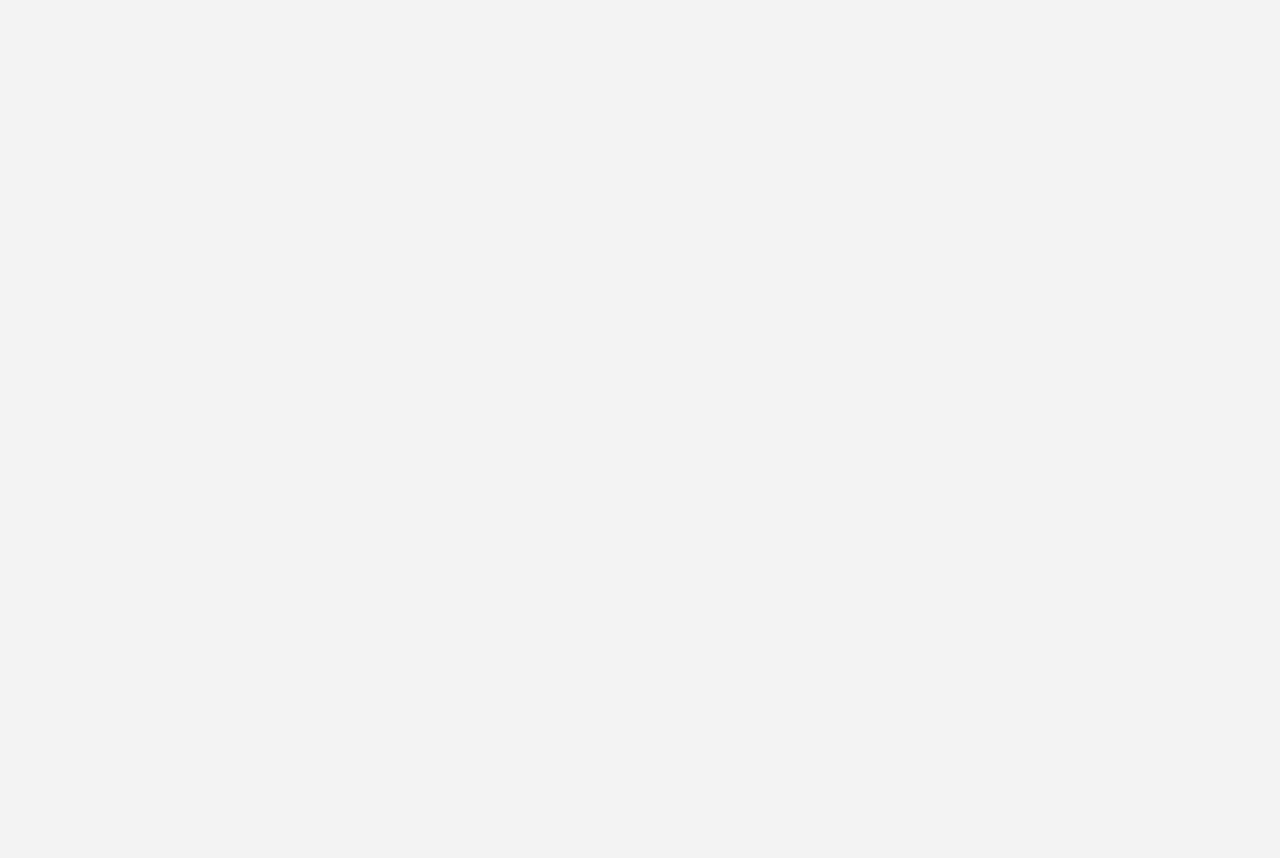
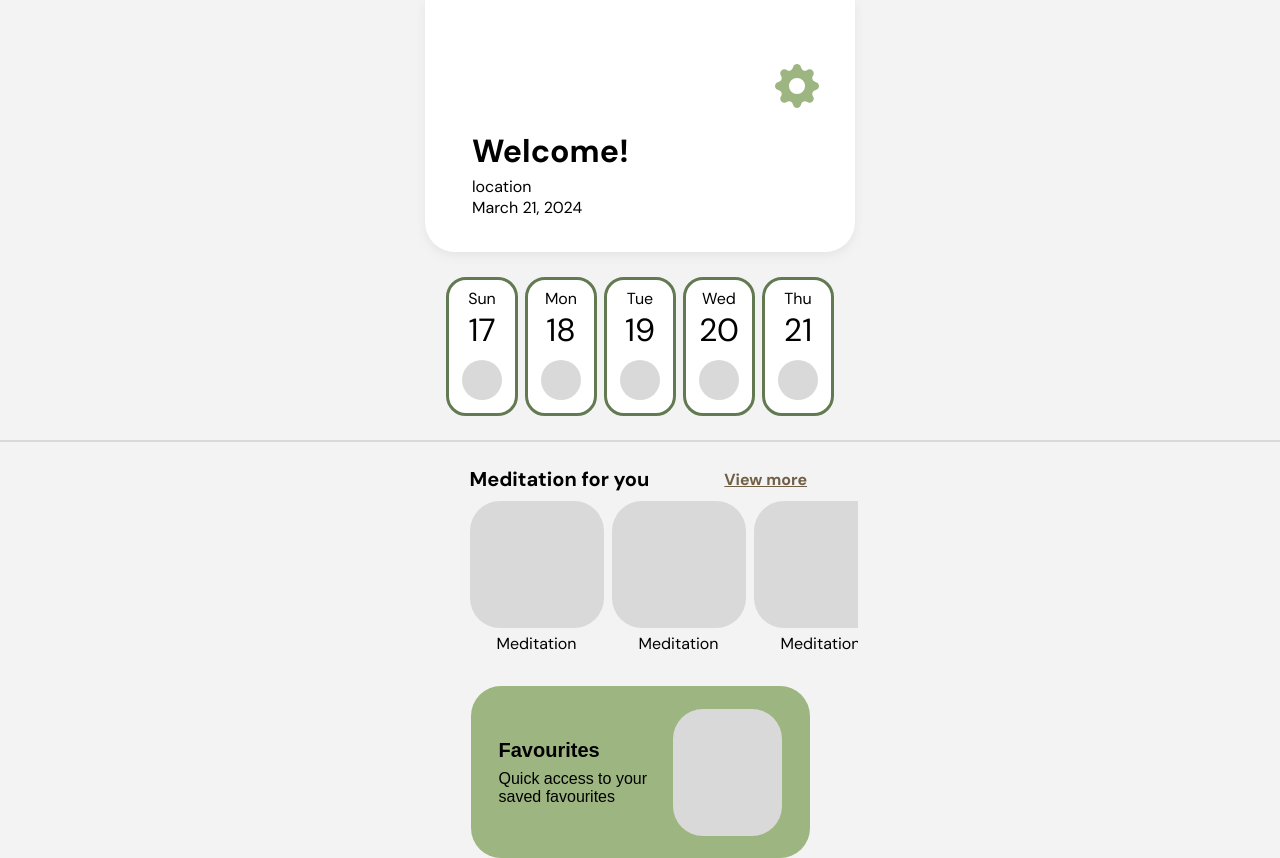
Before and after one commit to ohmaruko/Tranquify, a Next.js app: page /homePage in a window 1280 px wide. Before the commit the page ends 800 px from the top, so only its background shows below. Built offline with nearby package versions, Linux system fonts and the light colour scheme.

Commit message:
develop and style homepage, add calendar card and favourite button components

```diff
--- /dev/null
+++ b/components/CalendarCard/CalendarCard.module.css
@@ -0,0 +1,39 @@
+.calendarCard {
+    display: flex;
+    flex-direction: column;
+    justify-content: center;
+    align-items: center;
+    text-align: center;
+    border-radius: 20px;
+    background-color: var(--white);
+    padding: 8px 13px 13px 13px;
+    text-decoration: none;
+    color: var(--black);
+    border: 3px solid var(--normal-green);
+}
+
+.calendarDate {
+    display: flex;
+    flex-direction: column;
+    justify-content: center;
+    align-items: center;
+    margin-bottom: 9px;
+}
+
+.weekday{
+    font-size: var(--font-body);
+    margin: 0;
+}
+
+.day {
+    font-size: var(--font-heading);
+    margin: 0;
+}
+
+
+.moodIcon {
+    width: 40px;
+    height: 40px;
+    background-color: var(--light-gray);
+    border-radius: 50%;
+}
--- /dev/null
+++ b/components/CalendarCard/index.js
@@ -0,0 +1,35 @@
+import styles from "./CalendarCard.module.css";
+import { useState, useEffect } from 'react';
+import Link from 'next/link';
+
+export default function CalendarCard({i}) {
+    const [currentDate, setCurrentDate] = useState({ day: '', weekday: '' });
+
+    useEffect(() => {
+        const today = new Date();
+        const previousDays = new Date(today);
+        previousDays.setDate(today.getDate() - i);
+
+        const options = { weekday: 'short', day: '2-digit' };
+        const formattedDate = previousDays.toLocaleDateString('en-US', options);
+
+        const [day, weekday] = formattedDate.split(' ');
+        setCurrentDate({ day, weekday });
+    }, []);
+
+    return (
+        <div>
+            <Link href="/mood01" className={styles.calendarCard}>
+                <div className={styles.content}>
+                    <div className={styles.calendarDate}>
+                        <p className={styles.weekday}>{currentDate.weekday}</p>
+                        <p className={styles.day}>{currentDate.day}</p>
+                    </div>
+
+                    <div className={styles.moodIcon}></div>
+                </div>
+            </Link>
+        </div>
+
+    )
+}
--- /dev/null
+++ b/components/FavouriteButton/FavouriteButton.module.css
@@ -0,0 +1,45 @@
+.favouriteButtonContainer{
+    text-decoration: none;
+}
+
+.favouriteButton {
+    width: 339px;
+    height: 172px;
+    background-color: var(--light-green);
+    border-radius: 30px;
+    border: none;
+    display: flex;
+    justify-content: center;
+    align-items: center;
+}
+
+.favouriteText {
+    display: flex;
+    flex-direction: column;
+    align-items: flex-start;
+    justify-content: center;
+    height: 127px;
+    width: 174px;
+    gap: 8px;
+}
+
+.favouriteText p {
+    margin: 0;
+    text-align: left;
+}
+
+.title {
+    font-size: var(--font-button);
+    font-weight: bold;
+}
+
+.text {
+    font-size: var(--font-body);
+}
+
+.graphic {
+    width: 109px;
+    height: 127px;
+    background-color: var(--light-gray);
+    border-radius: 30px;
+}
--- /dev/null
+++ b/components/FavouriteButton/index.js
@@ -0,0 +1,19 @@
+
+import styles from "./FavouriteButton.module.css";
+import Link from 'next/link';
+
+export default function FavouriteButton({link}) {
+    return (
+        <div>
+            <Link href={link} className={styles.favouriteButtonContainer}>
+                <button className={styles.favouriteButton}>
+                    <div className={styles.favouriteText}>
+                        <p className={styles.title}>Favourites</p>
+                        <p className={styles.text}>Quick access to your saved favourites</p>
+                    </div>
+                    <div className={styles.graphic}></div>
+                </button>
+            </Link>
+        </div>
+    )
+}
--- a/pages/homePage.js
+++ b/pages/homePage.js
@@ -1,9 +1,108 @@
+import Head from "next/head";
+import Image from "next/image";
 import styles from "@/styles/HomePage.module.css";
+import { useState, useEffect } from 'react';
+import CalendarCard from "@/components/CalendarCard";
+import TopBar from "@/components/TopBar";
+import SettingIcon from "@/components/SettingIcon";
+import LinkButton from "@/components/LinkButton";
+import FavouriteButton from "@/components/FavouriteButton";
 
 export default function HomePage() {
-    return (
+
+    const [loaded, setLoaded] = useState(false);
+
+    const showHome = loaded => loaded == true ? {display: 'none'} : {display: 'flex'};
+
+    useEffect(() => {
+        setTimeout(()=>{
+        setLoaded(true)
+        }, 3000)
+        console.log(loaded);
+    });
+
+    const [currentDate, setCurrentDate] = useState('');
+
+    useEffect(() => {
+        const date = new Date();
+        const options = { month: 'long', day: 'numeric', year: 'numeric' };
+        const formattedDate = date.toLocaleDateString('en-US', options);
+        setCurrentDate(formattedDate);
+    }, []);
+
+  return (
+    <>
+      <Head>
+        <title>Tranquify App</title>
+        <meta name="description" content="Generated by create next app" />
+        <meta name="viewport" content="width=device-width, initial-scale=1" />
+        <link rel="icon" href="/favicon.ico" />
+      </Head>
+      <main className={`${styles.main}`}>
+        <div
+            className={styles.loading}
+            style={showHome(loaded)}
+        >
+            <div className={styles.logo}></div>
+                <h1 className={styles.text}>Loading</h1>
+                <div className={styles.dotContainer}>
+                    <div className={styles.dot}></div>
+                    <div className={styles.dot}></div>
+                    <div className={styles.dot}></div>
+                </div>
+        </div>
+
+        <div className={styles.topBar}>
+            <SettingIcon />
+        </div>
         <div className={styles.content}>
+            <div className={styles.greetingsContainer}>
+                <div className={styles.welcomeContainer}>
+                    <h1>Welcome!</h1>
+                    <div>
+                        <p>location</p>
+                        <p>{currentDate}</p>
+                    </div>
+                </div>
 
+            </div>
+            <div className={styles.calendar}>
+                <CalendarCard i="4"/>
+                <CalendarCard i="3"/>
+                <CalendarCard i="2"/>
+                <CalendarCard i="1"/>
+                <CalendarCard i="0"/>
+            </div>
+            <hr className={styles.divideLine}/>
+            <div className={styles.meditationContainer}>
+                <div className={styles.meditation}>
+                    <h2>Meditation for you</h2>
+                    <LinkButton link="" linkText="View more"/>
+                </div>
+                <div className={styles.meditationCards}>
+                    <div className={styles.card}>
+                        <div className={styles.graphic}></div>
+                        <p>Meditation</p>
+                    </div>
+                    <div className={styles.card}>
+                        <div className={styles.graphic}></div>
+                        <p>Meditation</p>
+                    </div>
+                    <div className={styles.card}>
+                        <div className={styles.graphic}></div>
+                        <p>Meditation</p>
+                    </div>
+                    <div className={styles.card}>
+                        <div className={styles.graphic}></div>
+                        <p>Meditation</p>
+                    </div>
+                </div>
+            </div>
+            <div className={styles.favourites}>
+                <FavouriteButton link=""/>
+            </div>
         </div>
-    )
+      </main>
+    </>
+  );
 }
--- a/styles/HomePage.module.css
+++ b/styles/HomePage.module.css
@@ -0,0 +1,161 @@
+.main {
+    display: flex;
+    flex-direction: column;
+    justify-content: space-between;
+    align-items: center;
+    min-height: 20vh;
+    width: 100%;
+    overflow-x: hidden;
+}
+
+.loading {
+    position: absolute;
+    top: 0;
+    z-index: 1;
+    background-color: var(--background-gray);
+    width: 100vw;
+    height: 100vh;
+    flex-direction: column;
+    align-items: center;
+}
+
+
+
+.logo {
+    width: 218px;
+    height: 218px;
+    background-color: var(--light-gray);
+    border-radius: 50%;
+    margin: 288px 0 27px 0;
+}
+
+.text {
+    margin: 63px 0 21px 0;
+    text-align: center;
+}
+
+.dotContainer {
+    display: flex;
+    justify-content: center;
+    gap: 17px;
+}
+
+.dot {
+    width: 12px;
+    height: 12px;
+    background-color: var(--light-green);
+    border-radius: 100%;
+}
+
+
+/* homepage content */
+.content {
+    width: 100%;
+    display: flex;
+    flex-direction: column;
+    justify-content: center;
+    align-items: center;
+}
+
+.greetingsContainer {
+    width: 336px;
+    display: flex;
+    flex-direction: column;
+    align-items: flex-start;
+    background-color: var(--white);
+    border-radius: 0 0 30px 30px;
+    padding: 130px 47px 34px 47px;
+    margin-bottom: 25px;
+    box-shadow: 0px 4px 10px 0px rgba(115, 115, 115, 0.10);
+}
+/* global styles? */
+
+.welcomeContainer {
+    display: flex;
+    flex-direction: column;
+    align-items: flex-start;
+    gap: 4px;
+}
+
+.welcomeContainer h1, .welcomeContainer p {
+    margin: 0;
+}
+
+.welcomeContainer h1 {
+    font-size: var(--font-heading);
+}
+
+.calendar {
+    display: flex;
+    justify-content: center;
+    align-items: center;
+    gap: 7px;
+}
+
+.topBar {
+    display: flex;
+    justify-content: flex-end;
+    width: 430px;
+    position: absolute;
+}
+
+.divideLine {
+    width: 100%;
+    border: 1px solid var(--light-gray);
+    margin: 24px 0 24px 0;
+}
+
+.meditationContainer {
+    margin-bottom: 20px;
+}
+
+.meditation {
+    width: 336px;
+    display: flex;
+    align-items: center;
+    gap: 75px;
+    padding: 0 36px 0px 47px;
+}
+
+.meditation div {
+    text-wrap: nowrap;
+}
+
+.meditation h2 {
+    margin: 0;
+    font-size: var(--font-subheading);
+    text-wrap: nowrap;
+}
+
+.meditationCards{
+    display: flex;
+    gap: 8px;
+    overflow-x: scroll;
+    height: 165px;
+    width: 388px;
+    margin-top: 9px;
+    padding-left: 47px;
+}
+
+.meditationCards::-webkit-scrollbar {
+    display: none;
+  }
+
+.graphic {
+    width: 134px;
+    height: 127px;
+    background-color: var(--light-gray);
+    border-radius: 30px;
+}
+
+.card {
+    display: flex;
+    flex-direction: column;
+    align-items: center;
+    gap: 5px;
+}
+
+.card p {
+    margin: 0;
+    font-size: var(--font-body);
+}
```
